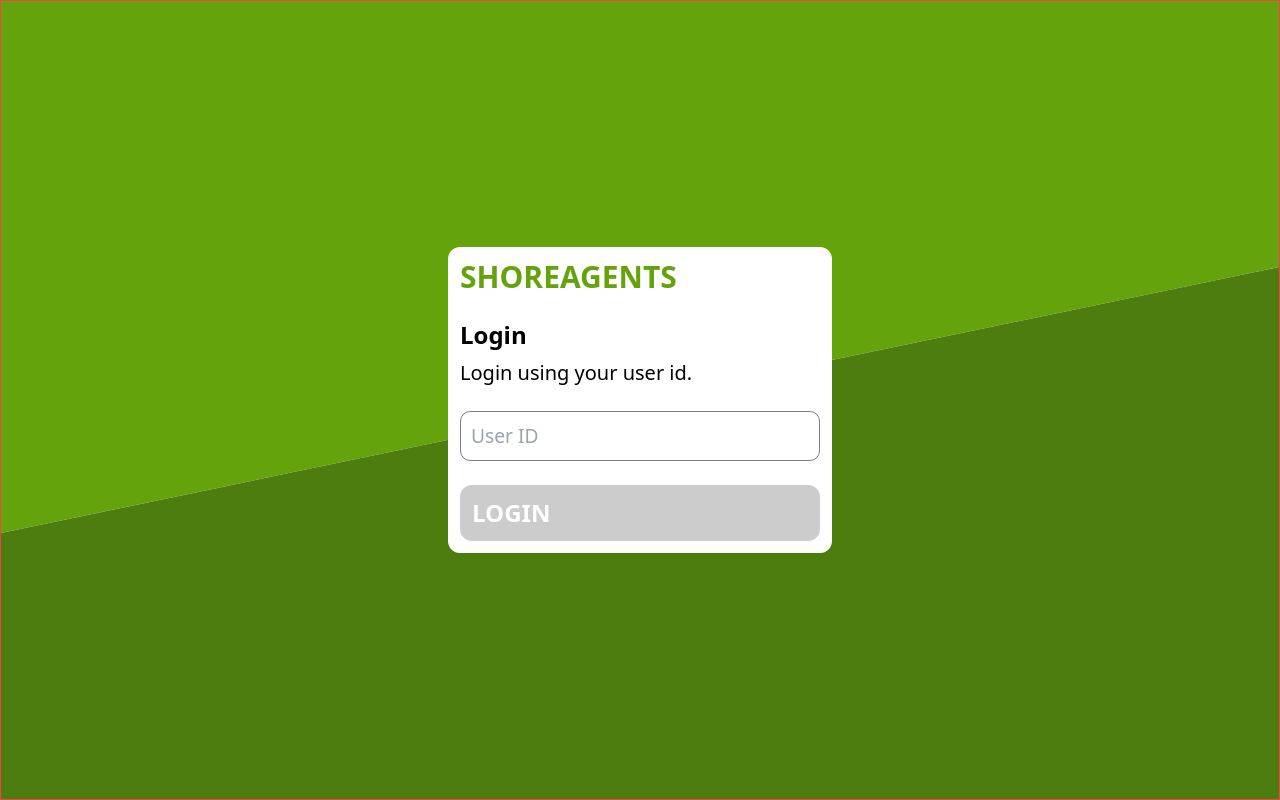
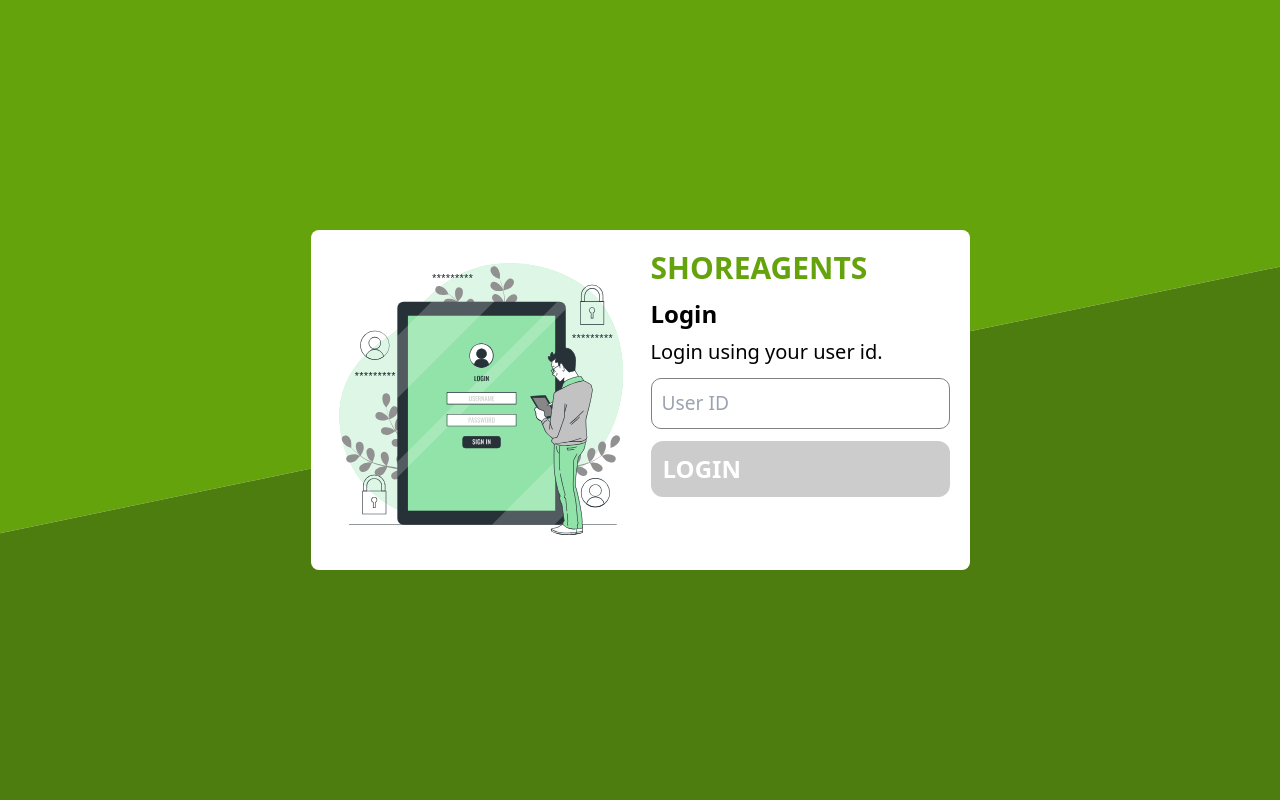
Before and after one commit to marklumba1/shoreagents-demo, a React (Vite) app: page /login in a window 1280 px wide. Built offline with nearby package versions, Linux system fonts and the light colour scheme.

Commit message:
added react avatar and update login page

```diff
--- a/package.json
+++ b/package.json
@@ -15,6 +15,7 @@
     "install": "^0.13.0",
     "npm": "^10.2.4",
     "react": "^18.2.0",
+    "react-avatar": "^5.0.3",
     "react-dom": "^18.2.0",
     "react-icons": "^4.12.0",
     "react-redux": "^8.1.3",
--- a/src/components/Card/Card.tsx
+++ b/src/components/Card/Card.tsx
@@ -1,16 +1,26 @@
 import CardInterface from "./CardInterface";
-import { AiOutlineUser } from "react-icons/ai";
+import { AiOutlineIdcard, AiOutlineMail, AiOutlineUser } from "react-icons/ai";
+import Avatar from "react-avatar";
 const Card: React.FC<CardInterface> = ({ id, username, name, email }) => {
   return (
-    <div className="border rounded p-2 shadow group flex items-center gap-2 hover:animate-pulse">
-      <AiOutlineUser className="text-8xl" />
+    <div className="border rounded p-5 shadow-lg group flex items-center gap-5 hover:animate-pulse">
+      <Avatar name={name} className="rounded-full" />
       <div>
         <div className="flex items-center w-full justify-between">
-          <p className="text-2xl">{name}</p>
+          <p className="text-2xl font-semibold">{name}</p>
         </div>
-        <p>{username}</p>
-        <p>{email}</p>
-        <p>User ID: {id}</p>
+        <p className="flex items-center gap-2">
+          <AiOutlineUser />
+          {username}
+        </p>
+        <p className="flex items-center gap-2">
+          <AiOutlineMail />
+          {email}
+        </p>
+        <p className="flex items-center gap-2">
+          <AiOutlineIdcard />
+          {id}
+        </p>
       </div>
     </div>
   );
--- a/src/index.scss
+++ b/src/index.scss
@@ -5,6 +5,17 @@
   margin: 0;
   padding: 0;
   box-sizing: border-box;
+}
+
+.fade-in {
+  opacity: 0;
+  animation: fade-in 300ms linear forwards;
+}
+
+.fade-in-top {
+  opacity: 0;
+  transform: translateY(-30px);
+  animation: fade-in-top 1s ease-in forwards;
 }
 
 @layer components {
@@ -34,10 +45,6 @@
       transition: 500ms;
     }
   }
-  .fade-in {
-    opacity: 0;
-    animation: fade-in 300ms linear forwards;
-  }
   input[type="text"] {
     border: 1px solid gray;
     padding: 10px;
@@ -58,3 +65,10 @@
     opacity: 1;
   }
 }
+
+@keyframes fade-in-top {
+  100% {
+    opacity: 1;
+    transform: none;
+  }
+}
--- a/src/pages/Home.tsx
+++ b/src/pages/Home.tsx
@@ -53,7 +53,7 @@
         <div className="container flex flex-col justify-center items-center">
           <p className="py-8 text-3xl">Members</p>
           {data && !loading && (
-            <div className="grid grid-cols-1 sm:grid-cols-2 md:grid-cols-3 w-full gap-5">
+            <div className="grid grid-cols-1 md:grid-cols-2 lg:grid-cols-3 w-full gap-5">
               {data.map((data: CardInterface, index: number) => (
                 <Card
                   key={index}
--- a/src/pages/Login.tsx
+++ b/src/pages/Login.tsx
@@ -4,6 +4,7 @@
 import { AiOutlineLoading3Quarters } from "react-icons/ai";
 import { useDispatch } from "react-redux";
 import { setUser } from "../features/user/userSlice";
+import loginImage from "../assets/images/login.svg";
 const Login = () => {
   const navigate = useNavigate();
   const [userID, setUserID] = useState("");
@@ -21,10 +22,12 @@
   }, [data]);
 
   return (
-    <div className="relative h-[100vh] w-[100vw] border border-red-500 flex justify-center items-center">
-      <div className=" absolute top-0 left-0 z-[-10]  [clip-path:polygon(0_0,100%_0,100%_50%,0%_100%)] h-2/3 w-full bg-lime-600 "></div>
-      <div className=" absolute bottom-0 left-0 z-[-10]  [clip-path:polygon(0_50%,100%_0,100%_100%,0%_100%)] h-2/3 w-full bg-lime-700 "></div>
-      <div className=" bg-white gap-6 p-3 rounded-xl flex flex-col w-[30vw]">
+    <div className="relative h-[100vh] w-[100vw] flex justify-center items-center">
+      <div className="absolute top-0 left-0 right-0 bottom-1/3 z-[-10]  [clip-path:polygon(0_0,100%_0,100%_50%,0%_100%)] bg-lime-600"></div>
+      <div className="absolute bottom-0 left-0 right-0 top-1/3 z-[-10]  [clip-path:polygon(0_50%,100%_0,100%_100%,0%_100%)] bg-lime-700"></div>
+      <div className=" bg-white p-5 rounded-lg min-w-[30vw] flex gap-5 fade-in-top">
+        <img src={loginImage} className="h-[300px]"></img>
+        <div className="flex flex-col gap-3 w-full">
           <Link to="/" className="text-3xl font-bold text-lime-600">
             SHOREAGENTS
           </Link>
@@ -53,6 +56,7 @@
           </button>
         </div>
       </div>
+    </div>
   );
 };
 
```
Also changed, not shown: src/assets/images/login.svg (added), 1 other file (tests, documents, lock files or other folders). Lines whose indentation alone changed are shown as unchanged.
